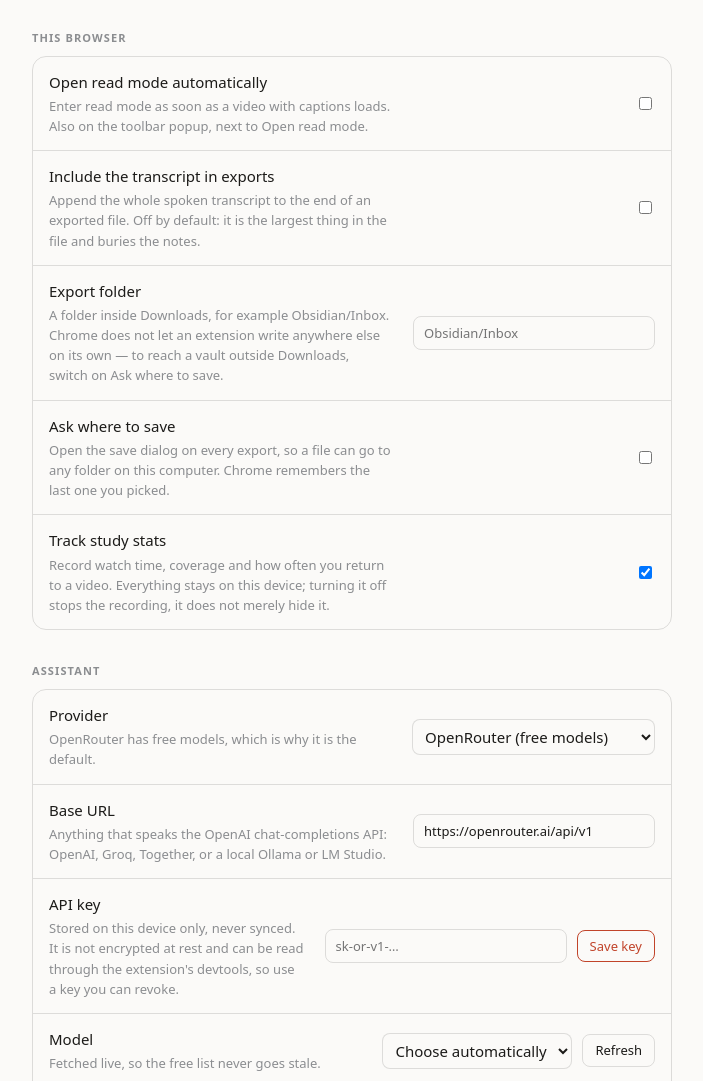
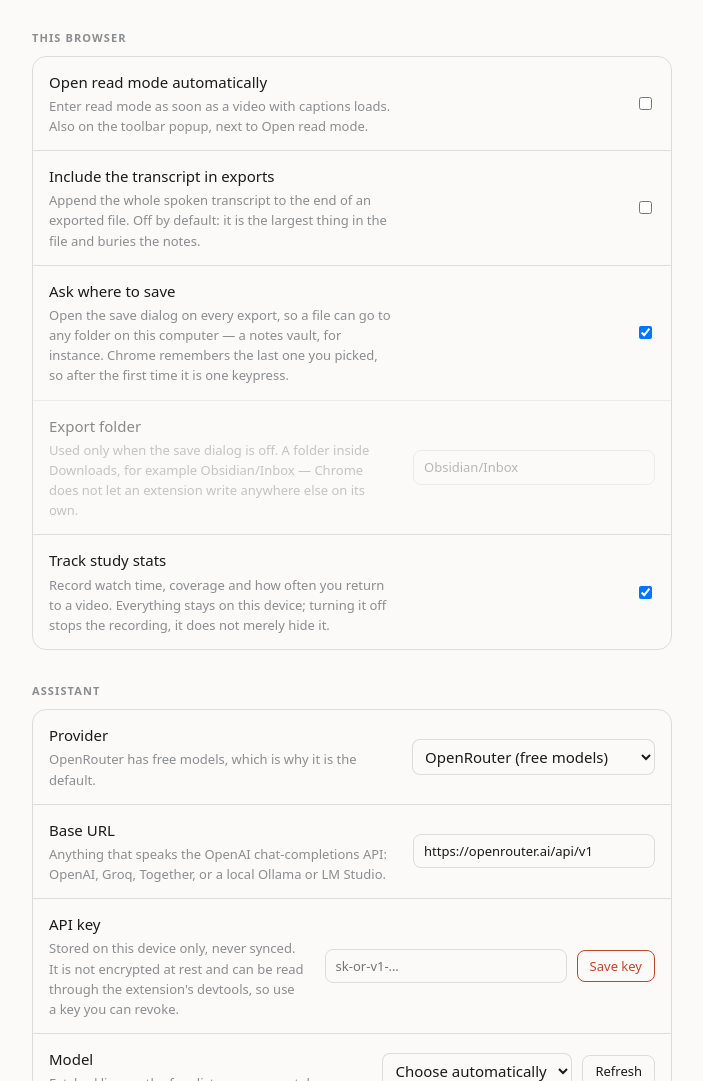
Before and after one commit to Ramonvdo/textreadsfast-youtube, a website with bundled scripts: page src/options/options.html in a window 1280 px wide. Shown: the part 2064-3145 px from the top of the page, without its empty margins (288-991 px from the left). Built offline with nearby package versions, Linux system fonts and the light colour scheme; some packages are replaced by stand-ins of ours; files whose address does not match are found by name.

Commit message:
feat: ask where to save is the default
It is the only one of the two that reaches a folder outside Downloads, which is
where a notes vault usually lives — so it is a poor default precisely for the
people most likely to want it. Chrome remembers the last folder chosen, so after
the first export it costs one keypress.

The folder field now sits below it and dims while the dialog is on. Two controls
that both look live would be a small lie about which one decides where the file
actually lands.

```diff
--- a/src/options/options.html
+++ b/src/options/options.html
@@ -174,6 +174,12 @@
         background: transparent;
         color: inherit;
         resize: vertical;
+      }
+
+      /* A control that does not currently decide anything should not look as
+         live as the one that does. */
+      .row[data-inactive="true"] {
+        opacity: 0.5;
       }
 
       #group-device input[type="text"],
--- a/src/options/options.ts
+++ b/src/options/options.ts
@@ -400,6 +400,16 @@ async function mountDevicePrefs(): Promise<void> {
 
   const prefs = await loadDevicePrefs();
 
+  // The folder field decides nothing while the save dialog is on, and two
+  // controls that both look live is a small lie about which one wins.
+  let folderRow: HTMLElement | null = null;
+  let folderInput: HTMLInputElement | null = null;
+
+  const syncFolderRow = (askWhere: boolean): void => {
+    if (folderRow) folderRow.dataset.inactive = String(askWhere);
+    if (folderInput) folderInput.disabled = askWhere;
+  };
+
   const text = (
     key: "exportFolder",
     label: string,
@@ -424,6 +434,8 @@ async function mountDevicePrefs(): Promise<void> {
     control.append(input);
 
     wrapper.append(copy, control);
+    folderRow = wrapper;
+    folderInput = input;
     return wrapper;
   };
 
@@ -447,6 +459,7 @@ async function mountDevicePrefs(): Promise<void> {
     name.htmlFor = input.id;
     input.addEventListener("change", () => {
       void saveDevicePrefs({ [key]: input.checked });
+      if (key === "exportAskWhere") syncFolderRow(input.checked);
     });
     control.append(input);
 
@@ -465,16 +478,16 @@ async function mountDevicePrefs(): Promise<void> {
       "Include the transcript in exports",
       "Append the whole spoken transcript to the end of an exported file. Off by default: it is the largest thing in the file and buries the notes.",
     ),
+    toggle(
+      "exportAskWhere",
+      "Ask where to save",
+      "Open the save dialog on every export, so a file can go to any folder on this computer — a notes vault, for instance. Chrome remembers the last one you picked, so after the first time it is one keypress.",
+    ),
     text(
       "exportFolder",
       "Export folder",
-      "A folder inside Downloads, for example Obsidian/Inbox. Chrome does not let an extension write anywhere else on its own — to reach a vault outside Downloads, switch on Ask where to save.",
+      "Used only when the save dialog is off. A folder inside Downloads, for example Obsidian/Inbox — Chrome does not let an extension write anywhere else on its own.",
       "Obsidian/Inbox",
-    ),
-    toggle(
-      "exportAskWhere",
-      "Ask where to save",
-      "Open the save dialog on every export, so a file can go to any folder on this computer. Chrome remembers the last one you picked.",
     ),
     toggle(
       "statsTracking",
@@ -482,6 +495,8 @@ async function mountDevicePrefs(): Promise<void> {
       "Record watch time, coverage and how often you return to a video. Everything stays on this device; turning it off stops the recording, it does not merely hide it.",
     ),
   );
+
+  syncFolderRow(prefs.exportAskWhere);
 }
 
 function el<K extends keyof HTMLElementTagNameMap>(
--- a/src/settings.ts
+++ b/src/settings.ts
@@ -121,7 +121,12 @@ export interface DevicePrefs {
    * subfolder is what can be automated; anywhere else needs the save dialog.
    */
   exportFolder: string;
-  /** Open the save dialog every time, so any folder on disk can be chosen. */
+  /**
+   * Open the save dialog every time, so any folder on disk can be chosen.
+   *
+   * The default, and the only route to a folder outside Downloads. When this is
+   * on, `exportFolder` does not apply — the dialog decides.
+   */
   exportAskWhere: boolean;
 }
 
@@ -132,7 +137,10 @@ export const DEVICE_DEFAULTS: DevicePrefs = {
   // the notes people mostly open it to reread.
   exportTranscript: false,
   exportFolder: "",
-  exportAskWhere: false,
+  // On by default: it is the only option that can reach a folder outside
+  // Downloads, which is where a notes vault usually lives. Chrome remembers the
+  // last folder chosen, so after the first export it is one keypress.
+  exportAskWhere: true,
 };
 
 const DEVICE_KEYS = {
```
